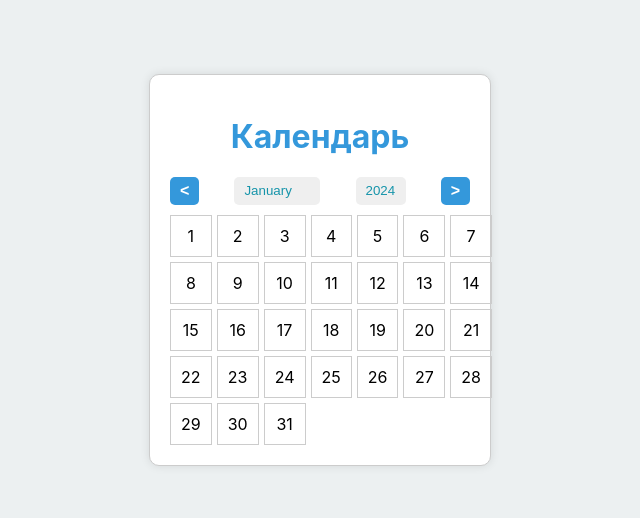
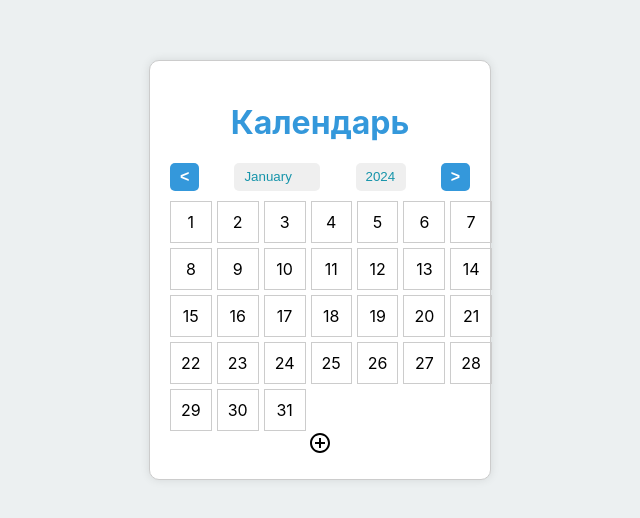
Before and after one commit to aiwuio/calendar-react, a React (Create React App) app: page / in a window 1280 px wide. Shown: the part 130-648 px from the top of the page, without its empty margins (320-960 px from the left). Built offline with nearby package versions, Linux system fonts and the light colour scheme; the HTML template or start-up script is replaced by a standard one.

Commit message:
Update App.js

```diff
--- a/src/App.js
+++ b/src/App.js
@@ -1,6 +1,6 @@
 import React, { useState } from 'react';
 import './App.css';
-// import HamburgerButton from './humburgerbutton.jsx';
+import AddCircleOutlineIcon from '@mui/icons-material/AddCircleOutline'; // добавлен импорт иконки
 
 const Calendar = () => {
   const [selectedDate, setSelectedDate] = useState(null);
@@ -26,6 +26,11 @@ const Calendar = () => {
   const handleYearChange = (event) => {
     const newYear = event.target.value;
     setCurrentMonth((prevMonth) => new Date(newYear, prevMonth.getMonth(), 1));
+  };
+
+  const handleAddButtonClick = () => {
+    // Добавьте вашу логику обработки клика здесь
+    console.log('Кнопка "Добавить" была нажата');
   };
 
   const generateCalendar = () => {
@@ -76,9 +81,13 @@ const Calendar = () => {
 
       </div>
       {generateCalendar()}
+      <div className="add-icon" onClick={handleAddButtonClick}>
+        <AddCircleOutlineIcon />
+      </div>
     </div>
   );
 };
+
 
 function App() {
   return (
```
